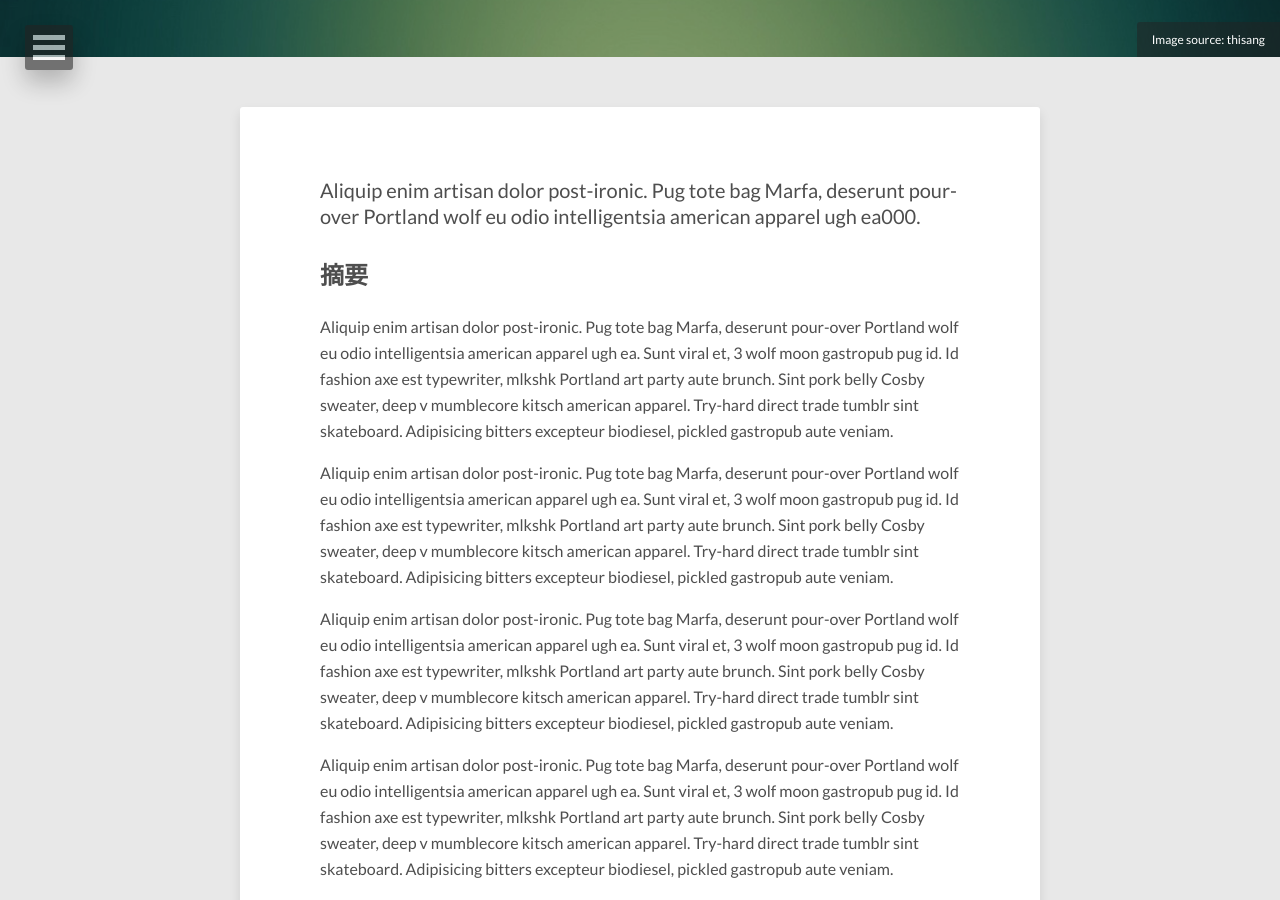
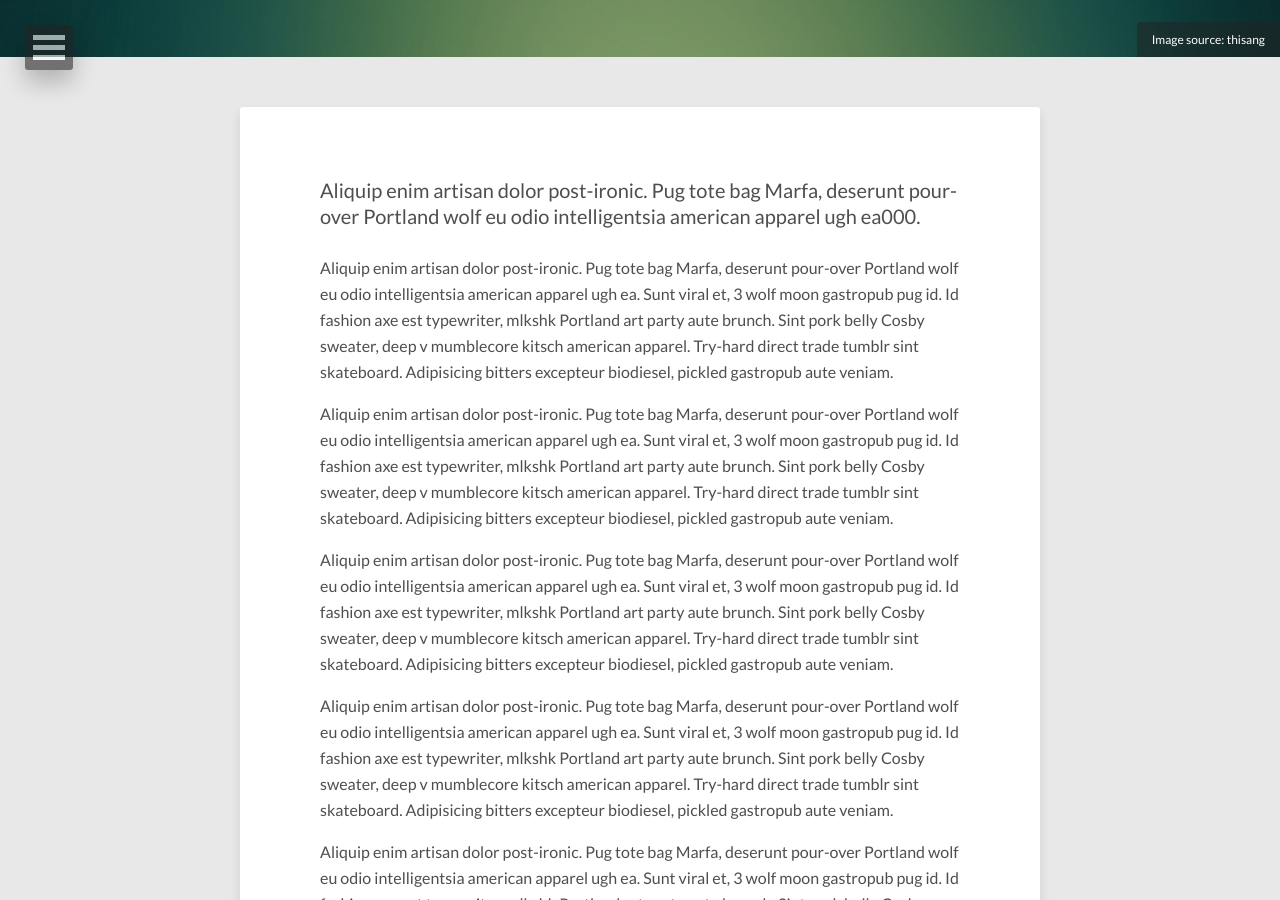
Before and after one commit to tangith/tangith.github.io, a Jekyll site: the page built from _posts/2016-12-13-文章摘要.md, in a window 1280 px wide and 900 px high, scrolled down 343 px. Built offline with Jekyll 4.4.1, drawn with Linux system fonts in a browser that asks for light colours; comment, search, counter and statistics services are not loaded.

Commit message:
删除了标题

```diff
--- a/_posts/2016-12-13-文章摘要.md
+++ b/_posts/2016-12-13-文章摘要.md
@@ -12,8 +12,6 @@ modified: 2016-12-13
 
 Aliquip enim artisan dolor post-ironic. Pug tote bag Marfa, deserunt pour-over Portland wolf eu odio intelligentsia american apparel ugh ea000.
 
-## 摘要
-
 Aliquip enim artisan dolor post-ironic. Pug tote bag Marfa, deserunt pour-over Portland wolf eu odio intelligentsia american apparel ugh ea. Sunt viral et, 3 wolf moon gastropub pug id. Id fashion axe est typewriter, mlkshk Portland art party aute brunch. Sint pork belly Cosby sweater, deep v mumblecore kitsch american apparel. Try-hard direct trade tumblr sint skateboard. Adipisicing bitters excepteur biodiesel, pickled gastropub aute veniam.
 
 Aliquip enim artisan dolor post-ironic. Pug tote bag Marfa, deserunt pour-over Portland wolf eu odio intelligentsia american apparel ugh ea. Sunt viral et, 3 wolf moon gastropub pug id. Id fashion axe est typewriter, mlkshk Portland art party aute brunch. Sint pork belly Cosby sweater, deep v mumblecore kitsch american apparel. Try-hard direct trade tumblr sint skateboard. Adipisicing bitters excepteur biodiesel, pickled gastropub aute veniam.
```
